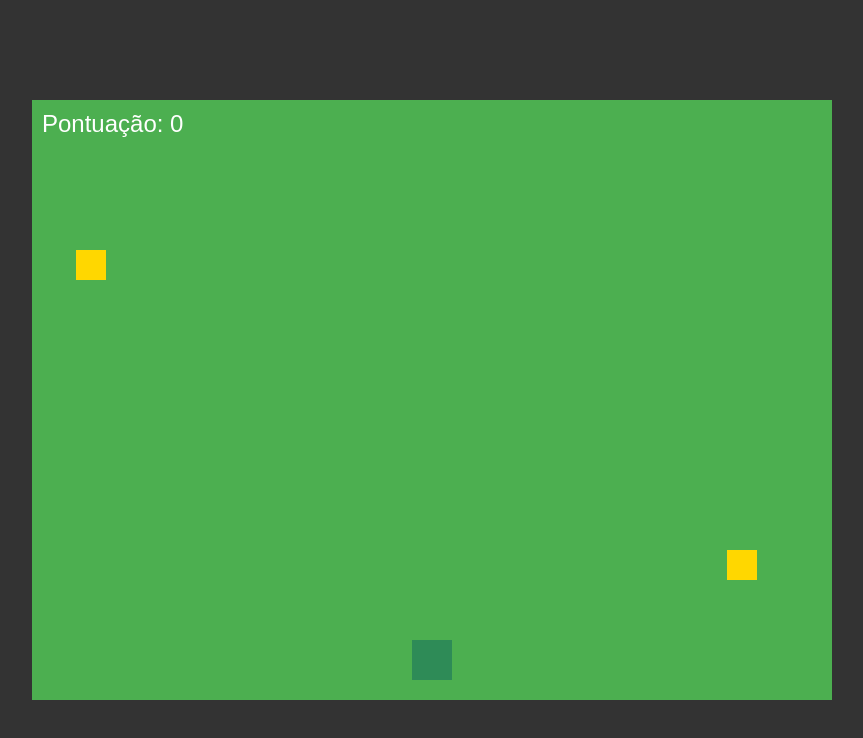
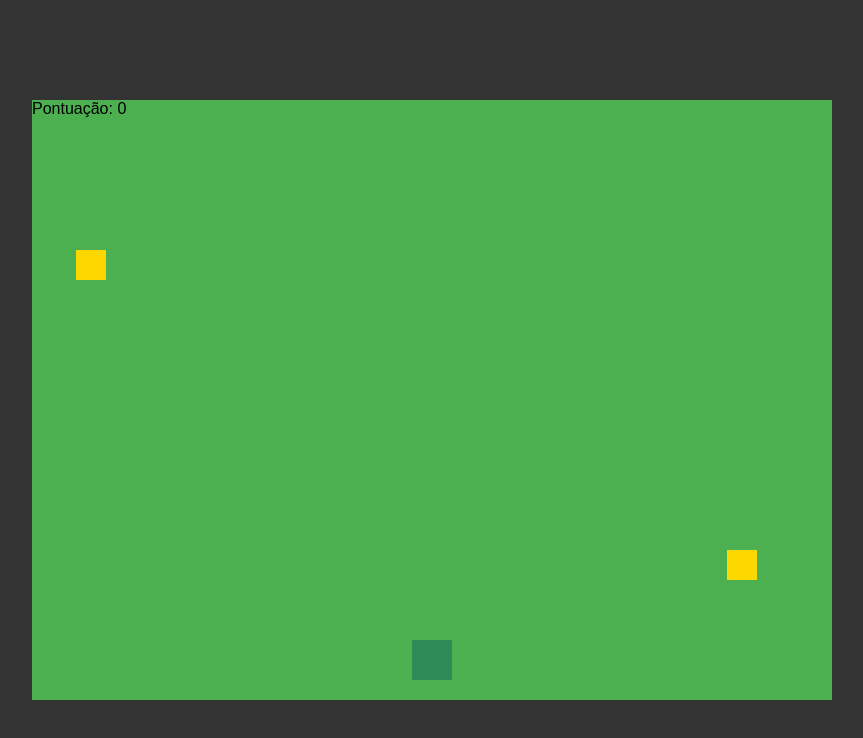
Before and after one commit to daviignan-dot/jogo-teste-2-Davi, a plain HTML site: page index.html in a window 1280 px wide. Shown: the whole page, without its empty margins (208-1071 px from the left). Drawn offline with Linux system fonts and the light colour scheme.

Commit message:
Update style.css

```diff
--- a/style.css
+++ b/style.css
@@ -67,8 +67,4 @@ body {
 /* Pontuação */
 #score {
     position: absolute;
-    top: 10px;
-    left: 10px;
-    font-size: 24px;
-    color: white;
-}
+    top:
```
